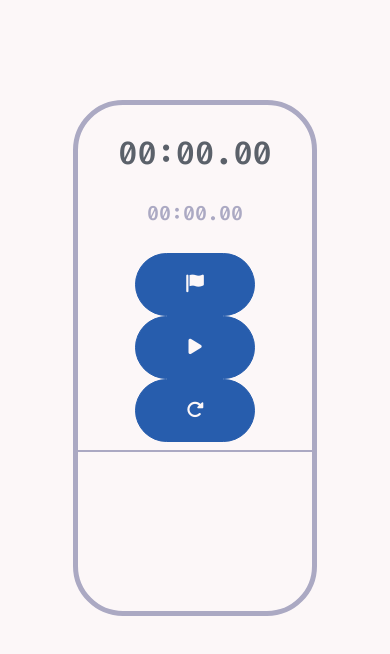
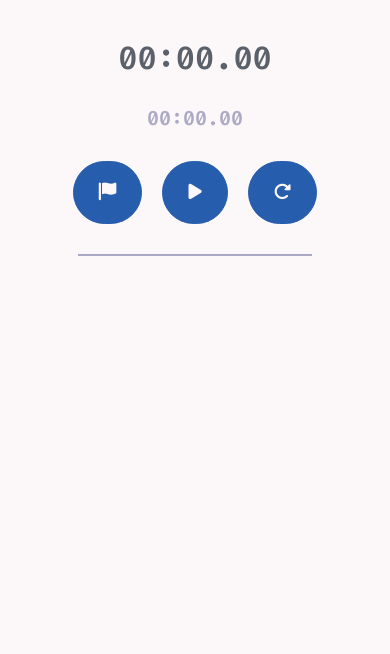
Before and after one commit to devkumar27/stopwatch-js, a plain HTML site: page index.html in a window 390 px wide. Drawn offline with Linux system fonts and the light colour scheme.

Commit message:
adding responsive breakpoints

```diff
--- a/styles.css
+++ b/styles.css
@@ -68,3 +68,23 @@ ul {
     align-items: center;
     width: 100%;
 }
+
+@media(max-width: 650px) {
+    .container {
+        border: none;
+        margin: 10px 0;
+        font-size: 14px;
+    }
+    .controls {
+        display: flex;
+        flex-direction: row;
+        justify-content: center;
+        margin: 30px 0;
+    }
+    .controlBtns {
+        margin: 0 10px;
+    }
+    ul {
+        padding: 10px 20px;
+    }
+}
```
